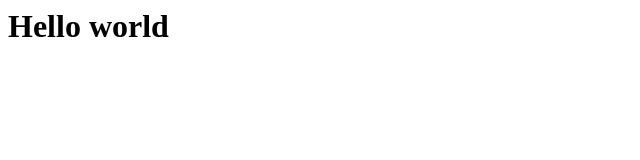
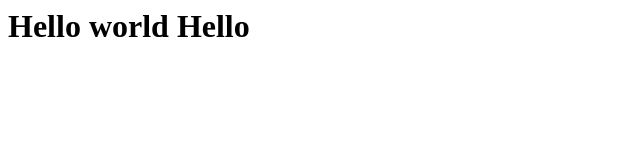
Before and after one commit to webdesignsite/git-sample, a plain HTML site: page index.html in a window 1280 px wide. Shown: the whole page, without its empty margins (0-640 px from the left). Drawn offline with Linux system fonts and the light colour scheme.

Commit message:
Hello commit

```diff
--- a/index.html
+++ b/index.html
@@ -1,3 +1,3 @@
 <body>
-	<h1>Hello world</h1>
+	<h1>Hello world Hello</h1>
 </body>
```
